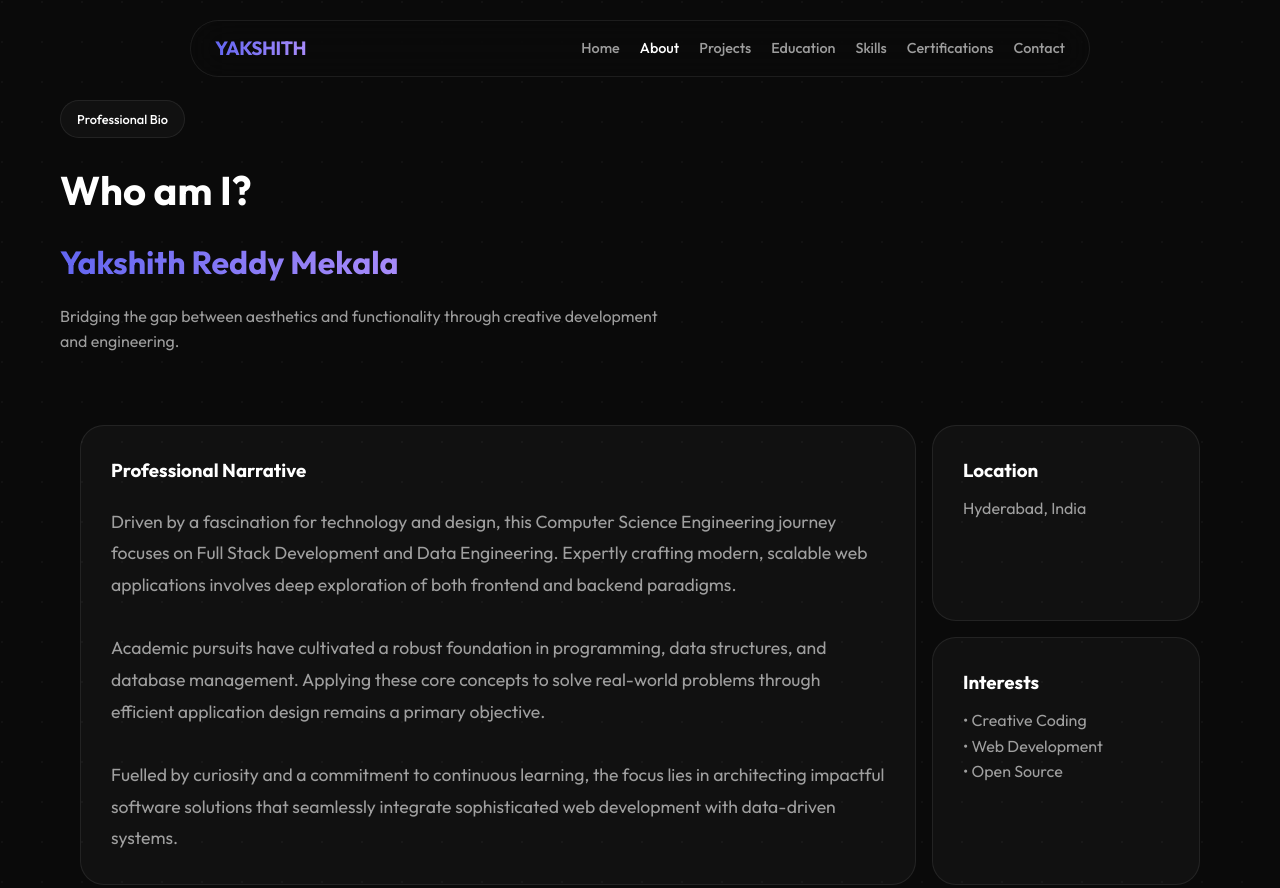
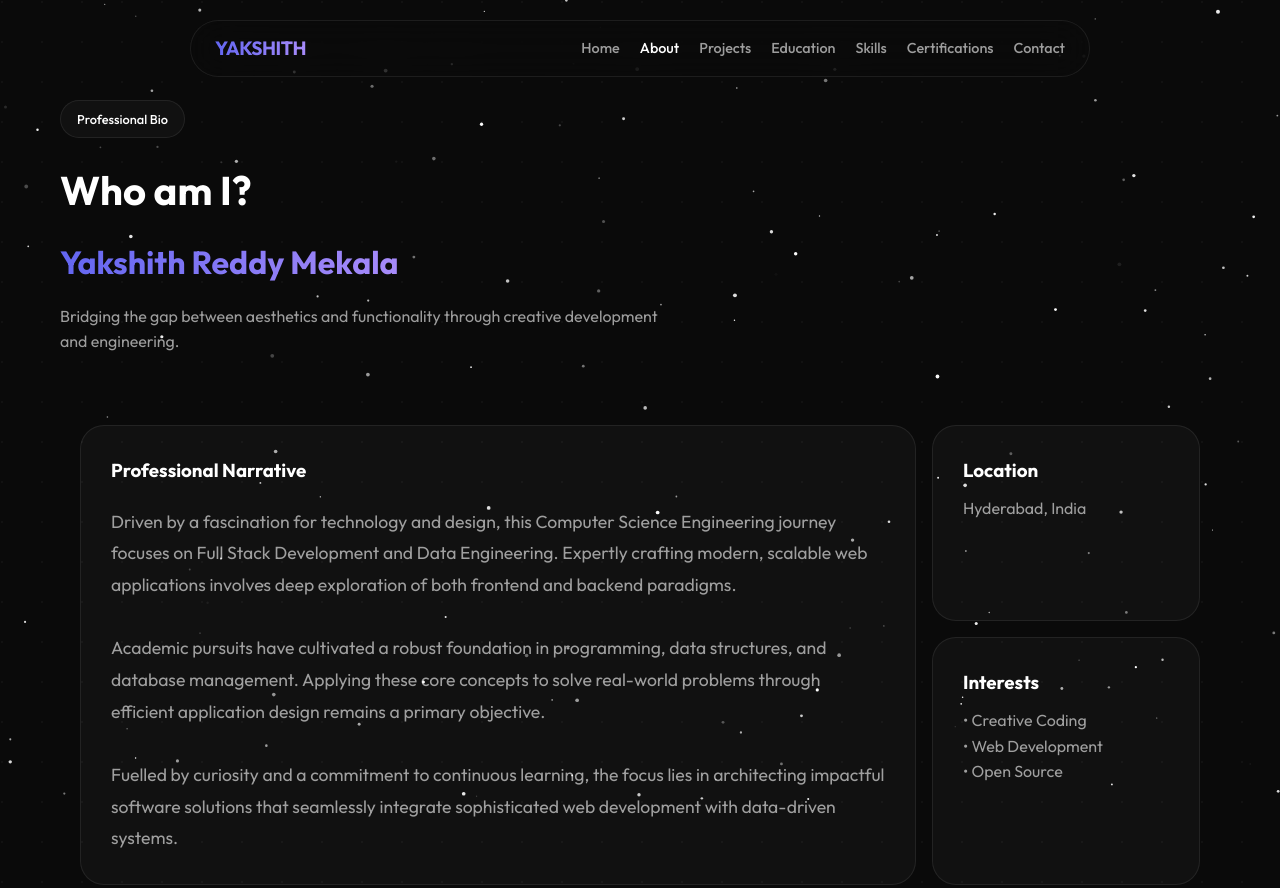
Before and after one commit to yakshithmekala/Portfolio-Yakshith, a website built with Vite: page about.html in a window 1280 px wide. Shown: the top 888 px of the page. Built offline with nearby package versions, Linux system fonts and the light colour scheme.

Commit message:
Enabled live starfield background across all pages

```diff
--- a/about.html
+++ b/about.html
@@ -23,6 +23,7 @@
     </nav>
 
     <main class="container">
+        <canvas id="hero-canvas" class="live-bg-canvas"></canvas>
         <header class="section-header reveal">
             <div class="glass-pill">Professional Bio</div>
             <h2>Who am I?</h2>
--- a/src/style.css
+++ b/src/style.css
@@ -26,10 +26,21 @@ body {
   font-family: 'Outfit', sans-serif;
   overflow-x: hidden;
   line-height: 1.6;
-  /* Classic background - subtle grid */
+  /* Classic background - subtle grid as base */
   background-image:
     radial-gradient(circle at 2px 2px, rgba(255,255,255,0.03) 1px, transparent 0);
   background-size: 40px 40px;
+  position: relative;
+}
+
+.live-bg-canvas {
+  position: fixed;
+  top: 0;
+  left: 0;
+  width: 100%;
+  height: 100%;
+  z-index: -1;
+  pointer-events: none;
 }
 
 /* Scrollbar */
@@ -193,15 +204,6 @@ footer {
   overflow: hidden;
 }
 
-#hero-canvas {
-  position: absolute;
-  top: 0;
-  left: 0;
-  width: 100%;
-  height: 100%;
-  z-index: 0;
-}
-
 .hero h1 {
   font-size: clamp(3rem, 10vw, 7rem);
   font-weight: 800;
```
Also changed, not shown: certifications.html (+1 -0 lines), contact.html (+1 -0 lines), education.html (+1 -0 lines), index.html (+1 -1 lines), projects.html (+1 -0 lines), skills.html (+1 -0 lines).
